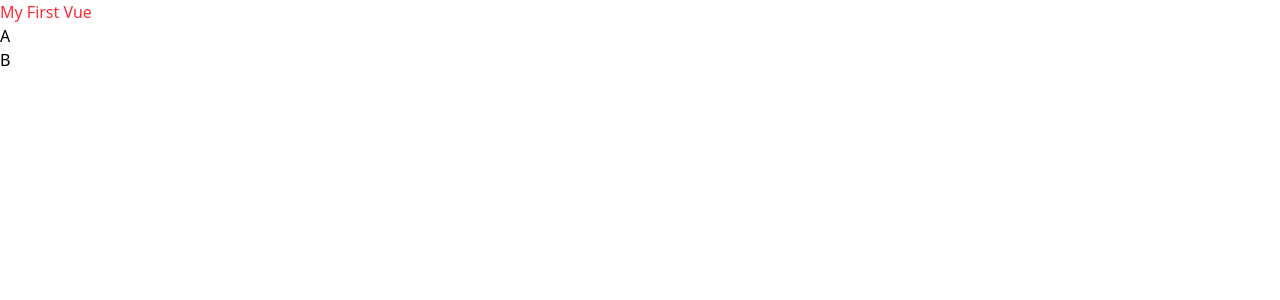
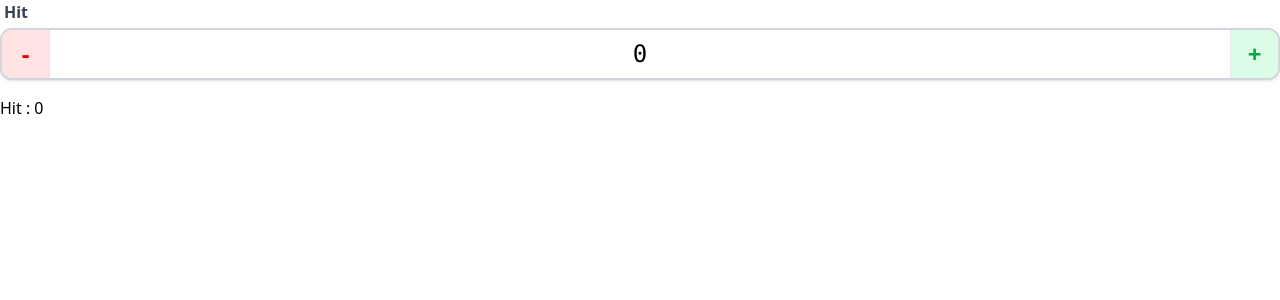
Before and after one commit to qaq362257-rgb/FRC-Scouting, a Vue app in the folder frontend/: page / in a window 1280 px wide. Shown: the top 300 px of the page. Built offline with nearby package versions, Linux system fonts and the light colour scheme.

Commit message:
計數器完成

```diff
--- a/frontend/src/App.vue
+++ b/frontend/src/App.vue
@@ -1,17 +1,11 @@
 <script setup>
-console.log('Hello Vue');
-
+import counter from './components/Counter.vue';
+import { ref } from 'vue';
+const hitCount = ref(0);
 </script>
 <template>
-    <h1 class="text-red-500 ">My First Vue</h1>
-    <main>
-        <nav>
-            <ul>
-                <li>A</li>
-                <li>B</li>
-            </ul>
-        </nav>
-    </main>
+    <counter label="Hit" v-model="hitCount"></counter>
+    <div>Hit : {{ hitCount }}</div>
 </template>
 <style scoped>
 
--- /dev/null
+++ b/frontend/src/components/Counter.vue
@@ -0,0 +1,43 @@
+<script setup>
+defineProps({
+  label: String
+});
+const count = defineModel({ type: Number, default: 0 })
+
+const increment = () => {
+  count.value++
+}
+
+const decrement = () => {
+  if (count.value > 0) {
+    count.value--
+  }
+}
+</script>
+
+<template>
+  <div class="flex flex-col gap-1 mb-4">
+    <label v-if="label" class="text-gray-700 font-bold ml-1">
+      {{ label }}
+    </label>
+    <div class="flex items-center border-2 border-gray-300 rounded-xl overflow-hidden bg-white shadow-sm">
+      <button
+        type="button"
+        @click="decrement"
+        class="w-12 h-12 flex items-center justify-center bg-red-100 text-red-600 active:bg-red-200 transition text-2xl font-bold border-r border-gray-200"
+      >
+        -
+      </button>
+      <div class="flex-1 text-center text-2xl font-mono font-medium py-2">
+        {{ count }}
+      </div>
+      <button
+        type="button"
+        @click="increment"
+        class="w-12 h-12 flex items-center justify-center bg-green-100 text-green-600 active:bg-green-200 transition text-2xl font-bold border-l border-gray-200"
+      >
+        +
+      </button>
+    </div>
+  </div>
+</template>
```
